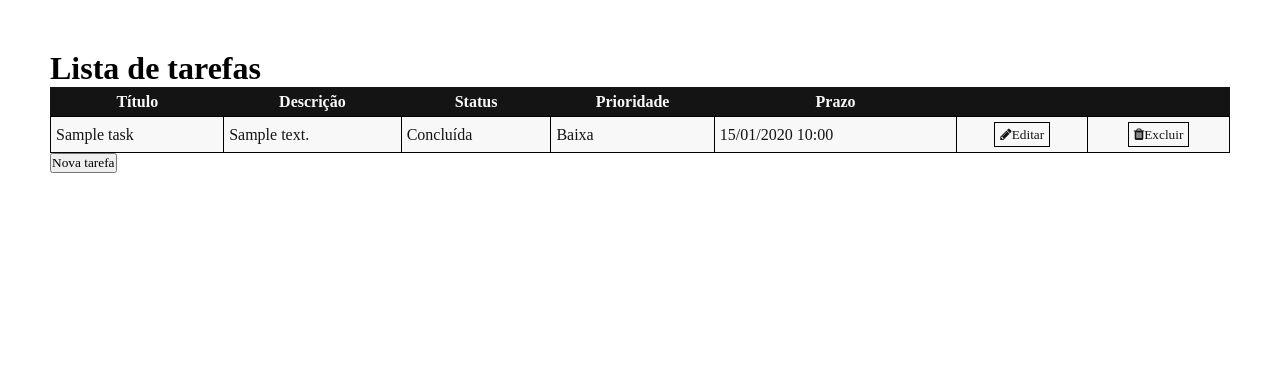
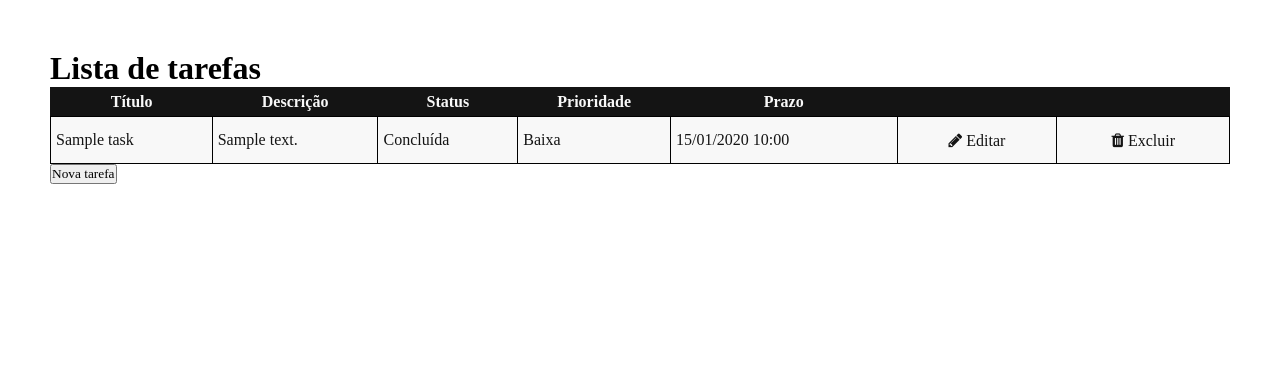
Before and after one commit to Lucashcr/CRUD-PHP, a PHP site: page / in a window 1280 px wide. Shown: the part 80-463 px from the top of the page. Run offline with PHP 8.4, Linux system fonts and the light colour scheme; tables that the repository leaves empty hold one stand-in row (values such as "Sample post"); data that the repository does not hold is empty.

Commit message:
Estilização da interface para edição e exclusão de tarefas

```diff
--- a/todolist/css/base.css
+++ b/todolist/css/base.css
@@ -94,9 +94,14 @@
 .btn-edit, .btn-delete {
     width: 100%;
     height: 100%;
-    padding: 0px;
+    padding: 5px;
     border: none;
     cursor: pointer;
+}
+
+.btn-edit *, .btn-delete * {
+    border: none;
+    font-size: medium;
 }
 
 form {
--- a/todolist/src/task.php
+++ b/todolist/src/task.php
@@ -66,8 +66,8 @@
         <td>{$this->get_status()}</td>
         <td>{$this->get_priority()}</td>
         <td>{$this->get_formatted_deadline()}</td>
-        <td><button class='btn-edit' onclick='editTask({$this->id})'><i class='fa fa-pencil'>Editar</i></button></td>
-        <td><button class='btn-delete' onclick='deleteTask({$this->id})'><i class='fa fa-trash'>Excluir</i></button></td>
+        <td><button class='btn-edit' onclick='editTask({$this->id})'><i class='fa fa-pencil'> Editar</i></button></td>
+        <td><button class='btn-delete' onclick='deleteTask({$this->id})'><i class='fa fa-trash'> Excluir</i></button></td>
         </tr>";
     }
 
```
